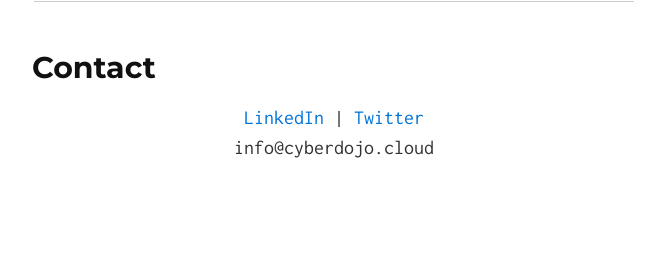
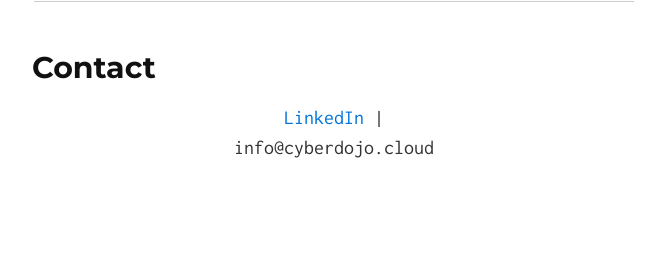
Before and after one commit to Ahmed-AG/cyberdojo-page, a Jekyll site: the page built from index.md, in a window 1280 px wide. Shown: the part 1720-1980 px from the top of the page, without its empty margins (306-971 px from the left). Built offline with Jekyll 4.4.1, drawn with Linux system fonts in a browser that asks for light colours.

Commit message:
Update page

```diff
--- a/index.md
+++ b/index.md
@@ -54,6 +54,6 @@
 ## <a id="contact"></a>Contact
 <center>
 <A href="https://www.linkedin.com/in/ahmadabugharbieh/" target="_blank">LinkedIn</A> |
-<A href="https://twitter.com/aagsec" target="_blank">Twitter</A>
+<A href="https://twitter.com/aagsec" target="_blank"> <i class="fab fa-twitter"></i></A>
 <br> info@cyberdojo.cloud
 </center>
```
